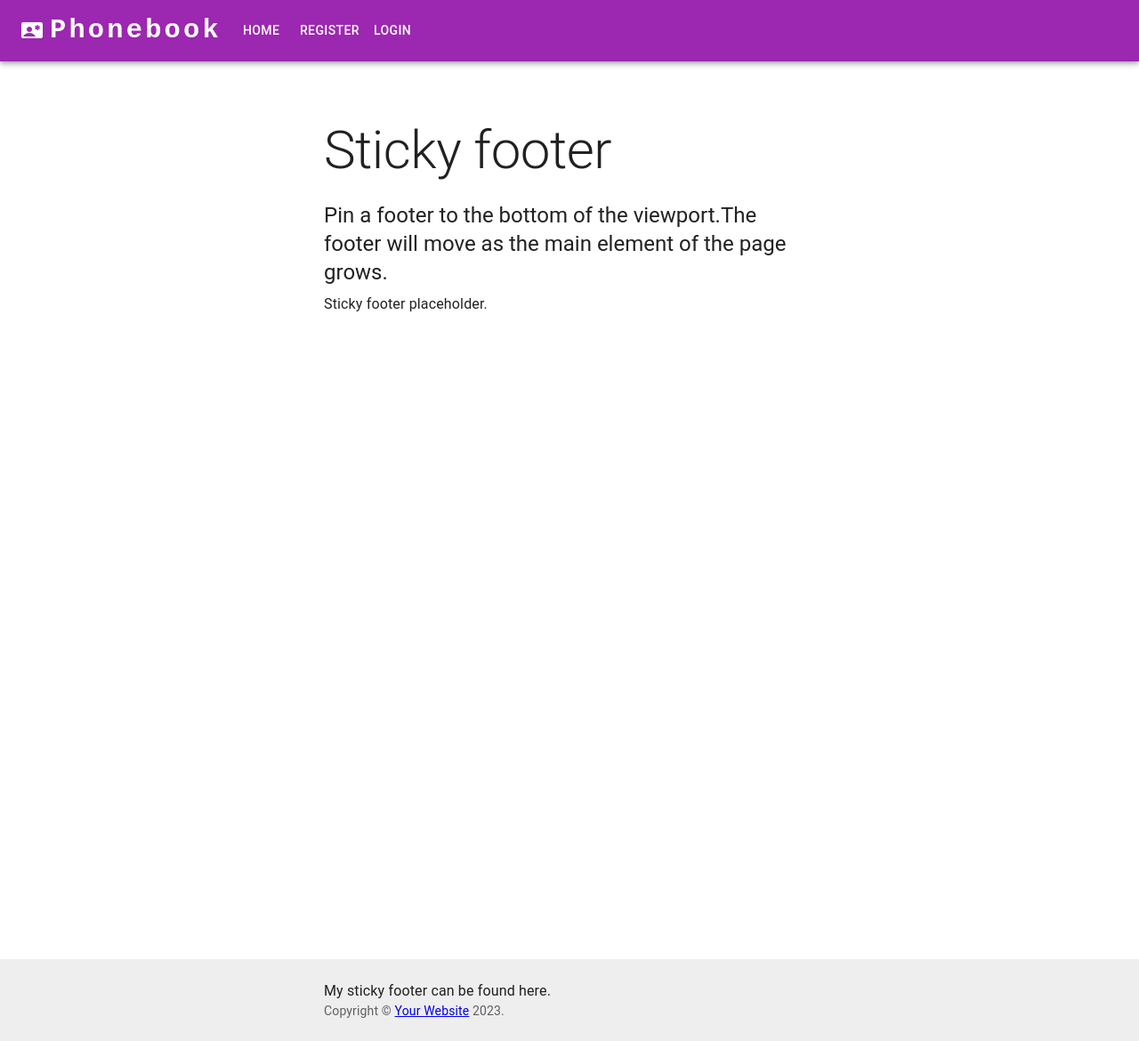
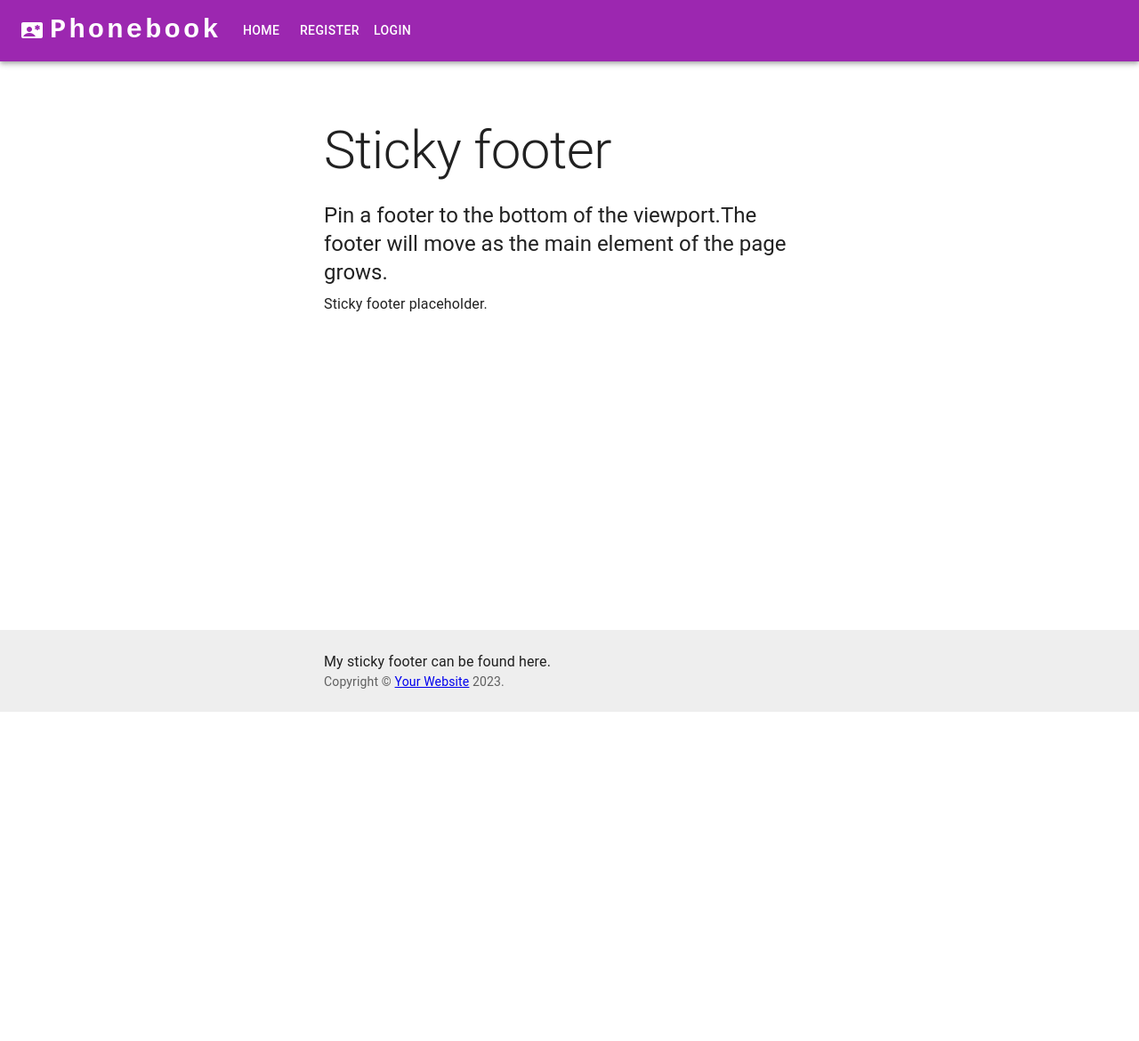
Before and after one commit to Illia-Shatokhin/goit-react-hw-08-phonebook, a React (Create React App) app: page / in a window 1280 px wide. Shown: the whole page at 89% size. After the commit the page ends 800 px from the top, so only its background shows below. Built offline with nearby package versions, Linux system fonts and the light colour scheme.

Commit message:
small settings

```diff
--- a/src/components/SharedLayout/SharedLayout.jsx
+++ b/src/components/SharedLayout/SharedLayout.jsx
@@ -40,7 +40,7 @@ function Copyright() {
   return (
     <Typography variant="body2" color="text.secondary">
       {'Copyright © '}
-      <Link color="inherit" href="https://mui.com/">
+      <Link color="inherit" href="https://google.com/">
         Your Website
       </Link>{' '}
       {new Date().getFullYear()}
@@ -252,18 +252,10 @@ export const SharedLayout = () => {
       </Suspense>
       <ThemeProvider theme={defaultTheme}>
         <Box
-          sx={{
-            display: 'flex',
-            flexDirection: 'column',
-            minHeight: '100vh',
-          }}
-        >
-          <Box
           component="footer"
           sx={{
             py: 3,
             px: 2,
-              mt: 'auto',
             backgroundColor: theme =>
               theme.palette.mode === 'light'
                 ? theme.palette.grey[200]
@@ -277,7 +269,6 @@ export const SharedLayout = () => {
             <Copyright />
           </Container>
         </Box>
-        </Box>
       </ThemeProvider>
     </>
   );
--- a/src/index.css
+++ b/src/index.css
@@ -15,4 +15,7 @@ code {
 }
 #root {
   height: 100vh;
+  display: flex;
+  flex-direction: column;
+  /* justify-content: space-between; */
 }
--- a/src/pages/Contacts/Contacts.jsx
+++ b/src/pages/Contacts/Contacts.jsx
@@ -6,7 +6,7 @@ import css from './Contacts.module.css';
 
 const Contacts = () => {
   return (
-    <>
+    <main className={css.contactsMain}>
       <div className={css.formOutline}>
         <Box
           component="form"
@@ -60,7 +60,7 @@ const Contacts = () => {
           variant="outlined"
         />
       </div>
-    </>
+    </main>
   );
 };
 export default Contacts;
--- a/src/pages/Contacts/Contacts.module.css
+++ b/src/pages/Contacts/Contacts.module.css
@@ -10,3 +10,6 @@
   justify-content: space-between;
   max-width: 463.5px;
 }
+.contactsMain {
+  flex-grow: 1;
+}
--- a/src/pages/Home/Home.jsx
+++ b/src/pages/Home/Home.jsx
@@ -4,7 +4,11 @@ const Home = () => {
   return (
     <>
       <CssBaseline />
-      <Container component="main" sx={{ mt: 8, mb: 2 }} maxWidth="sm">
+      <Container
+        component="main"
+        sx={{ mt: 8, mb: 2, flexGrow: 1 }}
+        maxWidth="sm"
+      >
         <Typography variant="h2" component="h1" gutterBottom>
           Sticky footer
         </Typography>
--- a/src/pages/Login/Login.jsx
+++ b/src/pages/Login/Login.jsx
@@ -36,7 +36,7 @@ export default function Login() {
   return (
     <ThemeProvider theme={defaultTheme}>
       {isLoading && <Loader />}
-      <Container component="main" maxWidth="xs">
+      <Container component="main" maxWidth="xs" sx={{ flexGrow: 1 }}>
         <CssBaseline />
         <Box
           sx={{
--- a/src/pages/Register/Register.jsx
+++ b/src/pages/Register/Register.jsx
@@ -38,7 +38,7 @@ export default function Register() {
   return (
     <ThemeProvider theme={defaultTheme}>
       {isLoading && <Loader />}
-      <Container component="main" maxWidth="xs">
+      <Container component="main" maxWidth="xs" sx={{ flexGrow: 1 }}>
         <CssBaseline />
         <Box
           sx={{
```
Lines whose indentation alone changed are shown as unchanged.
